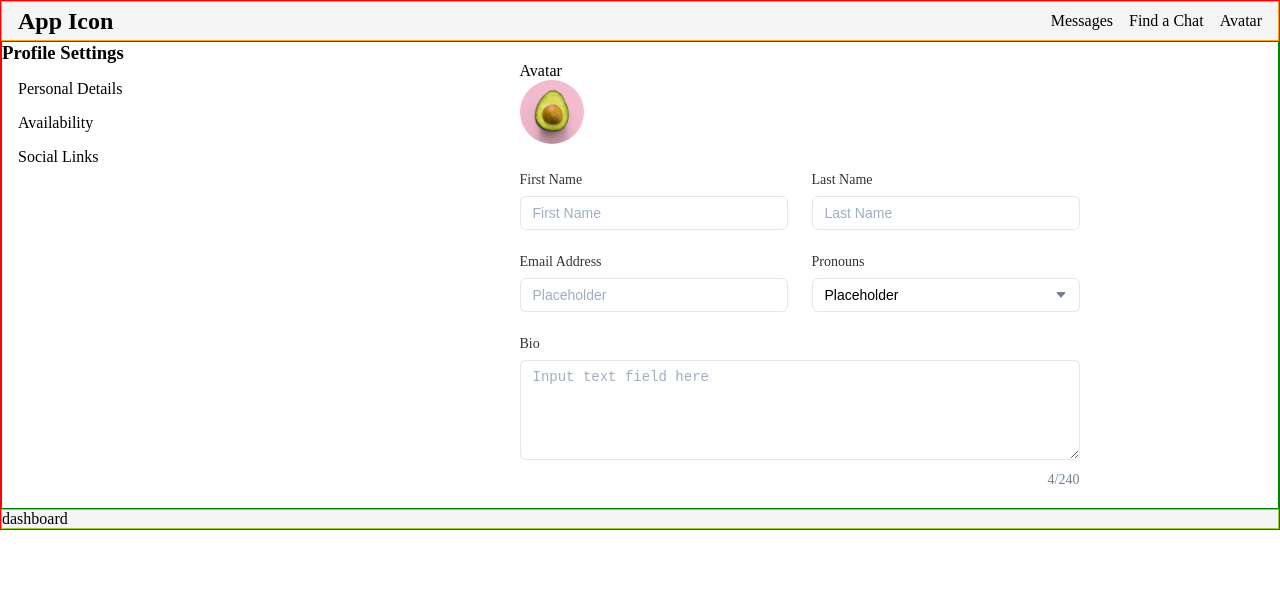
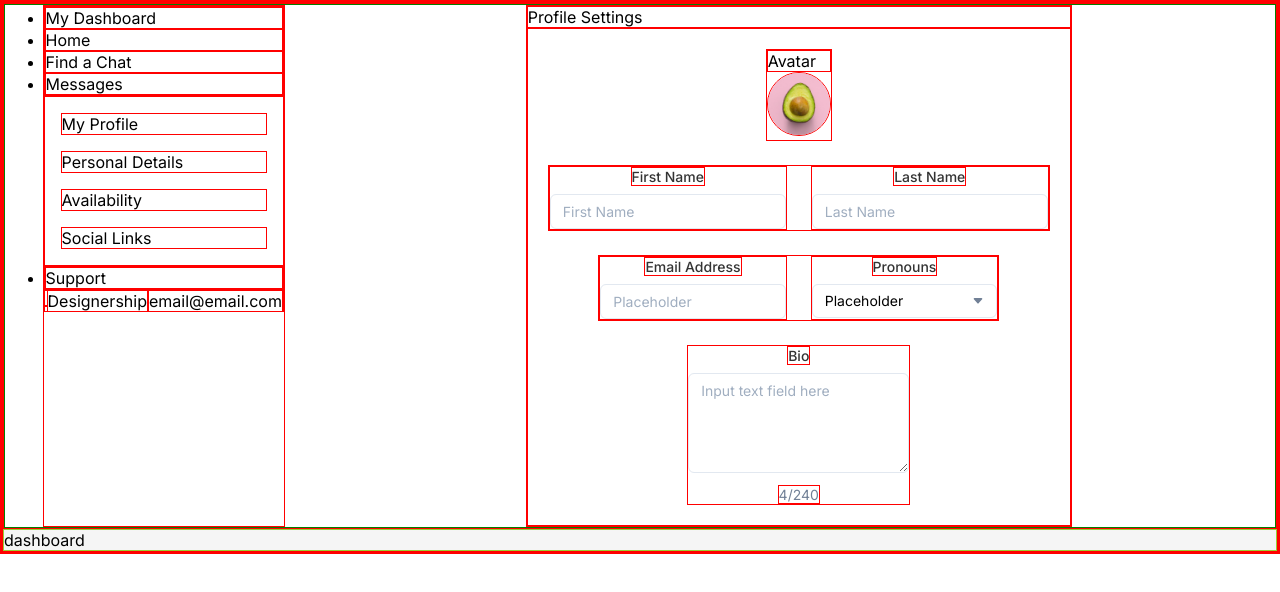
Before and after one commit to vishalicious213/coffee-chat, a React (Vite) app: page / in a window 1280 px wide. Shown: the top 592 px of the page. Built offline with nearby package versions, Linux system fonts and the light colour scheme.

Commit message:
CSS updates + nav bar restructuring

```diff
--- a/index.html
+++ b/index.html
@@ -1,8 +1,15 @@
 <!doctype html>
+
 <html lang="en">
   <head>
     <meta charset="UTF-8" />
     <link rel="icon" type="image/svg+xml" href="/vite.svg" />
+
+    <!-- Google Font for Inter -->
+    <link rel="preconnect" href="https://fonts.googleapis.com">
+    <link rel="preconnect" href="https://fonts.gstatic.com" crossorigin>
+    <link href="https://fonts.googleapis.com/css2?family=Inter:ital,opsz,wght@0,14..32,100..900;1,14..32,100..900&display=swap" rel="stylesheet">
+
     <meta name="viewport" content="width=device-width, initial-scale=1.0" />
     <title>Coffee Chat Roulette</title>
   </head>
--- a/src/App.css
+++ b/src/App.css
@@ -1,10 +1,18 @@
-#root {
+:root{
+  --fc-primary: rgba(1,2,3);
+  --fs-h1: 3 rem;
+  --ff-inter: "Inter", sans-serif;
+  --fw-600: 600;
+  --lh-1125: 1.125rem
+}
+* {
+  font-family: "Inter";
   border: 1px solid red;
+  font: var(--label-large-semibold);
   max-width: 1280px;
   margin: 0 auto;
   background: white;
 }
-
 .app {
   text-align: center;
   padding: 2rem;
--- a/src/components/features/profile-settings/profile-settings.css
+++ b/src/components/features/profile-settings/profile-settings.css
@@ -1,3 +1,35 @@
+:root {
+    /* Colors */
+    --fc-dark-brown: #47343A;
+    --fc-primary: rgba(1,2,3);
+    --neutral-400: #9CA3AF;
+
+    /* Font size */
+    --fs-h1: 2.5 rem;
+    --fs-1rem: 1rem;
+    --fs-input: .875rem;
+
+    /* Font family */
+    --ff-body: "Inter", sans-serif;
+
+    /* Font weights */
+    --fw-600: 600;
+    --fw-input-label: 500;
+    --fw-h1: 500;
+    --fw-input-field: 400;
+    --fw-subheading: 400;
+
+    /* Line height */
+    --lh-1125: 1.125rem;
+    --lh-1: 1rem;
+    --lh-3: 3rem;
+
+    /* Letter spacing */
+    --ls-h1: -0.05rem;
+}
+* {
+    font-family: var(--ff-body);
+}
 .profile-settings {
     border: 1px solid green;
     display: grid;
--- a/src/components/features/profile-settings/profile-settings.jsx
+++ b/src/components/features/profile-settings/profile-settings.jsx
@@ -26,15 +26,40 @@ const ProfileSettings = () => {
     return (
         <section id="profile-settings" className="profile-settings">
             <section id="profile-settings-nav" className="profile-settings-nav">
-                <h1>Profile Settings</h1>
+
+                {/* Top section of nav items */}
+                <ul>
+                    {/* My dashboard - Section title */}
+                    <li id="my-dashboard">My Dashboard</li>
+                    <li id="home">Home</li>
+                    <li id="find-a-chat">Find a Chat</li>
+                    <li>Messages</li>
+                </ul>
+
+                {/* Middle section of nav items */}
                 <ul id="profile-menu" className="profile-menu">
+                    {/* My produce - section title */}
+                    <li>My Profile</li>
                     <li id="details" onClick={handleClick}>Personal Details</li>
                     <li id="availability" onClick={handleClick}>Availability</li>
                     <li id="social" onClick={handleClick}>Social Links</li>
                 </ul>
+
+
+                <ul>
+                    <li>Support</li>
+                </ul>
+
+                {/* Avatar with info and logout button */}
+                <section>
+                    <img src=""></img>
+                    <span>Designership</span>
+                    <span>email@email.com</span>
+                </section>
             </section>
 
             <section id="profile-settings-tool" className="profile-settings-tool">
+            <h1>Profile Settings</h1>
             {setting === "details" ? <PersonalDetails />
             : setting === "availability" ? <AvailabilitySelector />
             : setting === "social" ? <SocialLinks />
--- a/src/components/layout/navbar/navbar.jsx
+++ b/src/components/layout/navbar/navbar.jsx
@@ -6,10 +6,6 @@ import './navbar.css'
 const Navbar = () => {
     return (
         <>
-            <nav id="navbar" className="navbar">
-                <h1>App Icon</h1>
-                <Menu />
-            </nav>
         </>
     )
 }
```
